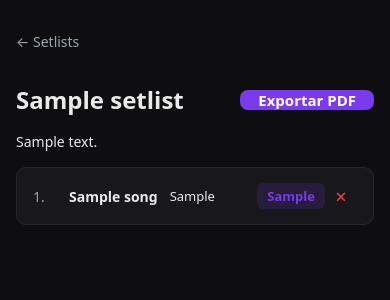
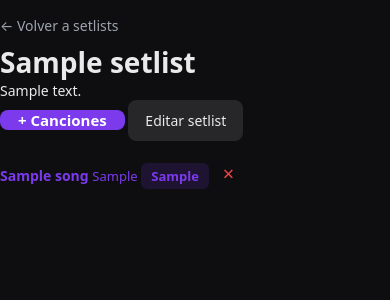
Before and after one commit to Phantasmaa/chordbook, a Flask app: page /setlist/1 in a window 390 px wide. Shown: the part 60-360 px from the top of the page. Run offline with Flask 3, Linux system fonts and the light colour scheme; tables that the repository leaves empty hold one stand-in row (values such as "Sample post").

Commit message:
feat(setlist): add '+ Canciones' modal to add/remove songs from setlist page
- Add POST /api/setlists/<id>/songs endpoint with {add, remove} diff
- Modal with search input that filters all songs in real time
- Checkboxes pre-checked for songs already in setlist
- Click on row toggles checkbox (large tappable target for mobile)
- Save computes diff vs original and only sends changes (add/remove)
- setlist_view now passes all_songs to template + embeds songs in
  setlist dict for compatibility with template's setlist.songs iteration
- Fix url_for endpoint name song_preview (was preview_song)

Verified end-to-end:
- Add 109 + 89 already in setlist
- Add 105 (Santo Luna) -> DB position 3
- Remove 105 -> DB back to {109, 89}
- Search 'ten' filters to only Ten Piedad
- Add 101, remove 89 -> DB has {109, 101}

```diff
--- a/app/main.py
+++ b/app/main.py
@@ -240,11 +240,65 @@
         WHERE ss.setlist_id = ?
         ORDER BY ss.position
     """, (setlist_id,)).fetchall()
+    all_songs_rows = db.execute(
+        "SELECT id, title, artist FROM songs ORDER BY title COLLATE NOCASE"
+    ).fetchall()
+    all_songs = [dict(r) for r in all_songs_rows]
     db.close()
-    return render_template("setlist.html", setlist=dict(sl), songs=[dict(r) for r in songs])
+    setlist_dict = dict(sl)
+    setlist_dict["songs"] = [dict(r) for r in songs]
+    return render_template(
+        "setlist.html",
+        setlist=setlist_dict,
+        songs=[dict(r) for r in songs],
+        all_songs=all_songs,
+    )
 
 
 # ---------- Routes: API ----------
+
+@app.route("/api/setlists/<int:setlist_id>/songs", methods=["POST"])
+def api_setlist_modify_songs(setlist_id):
+    data = request.get_json() or {}
+    add_ids = data.get("add") or []
+    remove_ids = data.get("remove") or []
+    if not isinstance(add_ids, list) or not isinstance(remove_ids, list):
+        return jsonify({"error": "add/remove must be arrays"}), 400
+    db = get_db()
+    if not db.execute("SELECT id FROM setlists WHERE id = ?", (setlist_id,)).fetchone():
+        db.close()
+        return jsonify({"error": "setlist not found"}), 404
+    next_pos = db.execute(
+        "SELECT COALESCE(MAX(position), 0) AS p FROM setlist_songs WHERE setlist_id = ?",
+        (setlist_id,),
+    ).fetchone()["p"]
+    for song_id in add_ids:
+        try:
+            song_id = int(song_id)
+        except (TypeError, ValueError):
+            continue
+        if not db.execute("SELECT id FROM songs WHERE id = ?", (song_id,)).fetchone():
+            db.close()
+            return jsonify({"error": f"song {song_id} not found"}), 404
+        next_pos += 1
+        db.execute(
+            """INSERT OR IGNORE INTO setlist_songs (setlist_id, song_id, position)
+               VALUES (?, ?, ?)""",
+            (setlist_id, song_id, next_pos),
+        )
+    for song_id in remove_ids:
+        try:
+            song_id = int(song_id)
+        except (TypeError, ValueError):
+            continue
+        db.execute(
+            "DELETE FROM setlist_songs WHERE setlist_id = ? AND song_id = ?",
+            (setlist_id, song_id),
+        )
+    db.commit()
+    db.close()
+    return jsonify({"ok": True})
+
 
 @app.route("/api/import/lacuerda", methods=["POST"])
 def import_lacuerda():
--- a/templates/setlist.html
+++ b/templates/setlist.html
@@ -1,23 +1,25 @@
 {% extends "base.html" %}
-{% block title %}{{ setlist.name }} — Setlist{% endblock %}
+{% block title %}{{ setlist.name }} — Chordbook{% endblock %}
 {% block content %}
-<div class="container">
-  <a href="{{ url_for('setlists_index') }}" class="back-link">← Setlists</a>
-  <div class="page-header">
+<div class="setlist-page">
+  <a href="{{ url_for('index') }}" class="back-link">← Volver a setlists</a>
+
+  <div class="setlist-header">
     <h1>{{ setlist.name }}</h1>
-    <a href="{{ url_for('export_setlist_pdf', setlist_id=setlist.id) }}" class="btn-primary" target="_blank">
-      Exportar PDF
-    </a>
+    {% if setlist.description %}<p class="dim">{{ setlist.description }}</p>{% endif %}
   </div>
-  {% if setlist.description %}<p class="dim">{{ setlist.description }}</p>{% endif %}
+
+  <div class="setlist-actions">
+    <button class="btn btn-primary" onclick="toggleAddSongModal()">+ Canciones</button>
+    <button class="btn btn-secondary" onclick="openEditSetlist()">Editar setlist</button>
+  </div>
 
   <div class="setlist-songs">
-    {% if songs %}
+    {% if setlist.songs %}
       <ol class="song-list">
-        {% for s in songs %}
-        <li class="song-list-item">
-          <a href="{{ url_for('song_editor', song_id=s.id) }}" class="song-list-link">
-            <span class="song-num">{{ loop.index }}.</span>
+        {% for s in setlist.songs %}
+        <li class="setlist-song-item" data-song-id="{{ s.id }}">
+          <a class="song-card" href="{{ url_for("song_preview", song_id=s.id) }}">
             <span class="song-title">{{ s.title }}</span>
             <span class="song-artist dim">{{ s.artist }}</span>
             <span class="song-key">{{ s.transposed_key or s.key }}</span>
@@ -32,9 +34,131 @@
     {% else %}
       <div class="empty-state">
         <p class="dim">Setlist vacío.</p>
-        <p class="dim small">Agregá canciones desde la vista de cada canción.</p>
+        <p class="dim small">Agregá canciones con el botón de arriba.</p>
       </div>
     {% endif %}
   </div>
 </div>
+
+<!-- Add songs modal -->
+<div id="addSongModal" class="modal-overlay" style="display:none;" onclick="if(event.target===this) closeAddSongModal()">
+  <div class="modal" style="background:var(--bg-2); border:2px solid var(--accent-orange);">
+    <div class="modal-header">
+      <h2>Agregar Canciones</h2>
+      <button class="modal-close" onclick="closeAddSongModal()">✕</button>
+    </div>
+    <div class="modal-body">
+      <input type="text" id="songSearchInput" class="text-input" placeholder="Buscar cancion..." style="width:100%; padding:12px; margin-bottom:16px;" oninput="filterSongResults()" />
+      <div id="songSearchResults" style="max-height:400px; overflow-y:auto;">
+        {% for s in all_songs %}
+        <div class="song-option" data-song-id="{{ s.id }}" data-search="{{ s.title|lower }}">
+          <span class="song-option-title">{{ s.title }}</span>
+          <span class="song-option-artist">{{ s.artist }}</span>
+          <input type="checkbox" class="song-checkbox" value="{{ s.id }}" onclick="event.stopPropagation()" />
+        </div>
+        {% endfor %}
+      </div>
+    </div>
+    <div class="modal-footer">
+      <button class="btn btn-secondary" onclick="closeAddSongModal()">Cancelar</button>
+      <button class="btn btn-primary" onclick="saveAddedSongs()">Guardar</button>
+    </div>
+  </div>
+</div>
+
+<style>
+.song-option {
+  display: flex;
+  align-items: center;
+  padding: 12px;
+  border: 1px solid var(--bg-3);
+  border-radius: 4px;
+  margin-bottom: 8px;
+  cursor: pointer;
+  background: var(--bg-1);
+  transition: background 0.15s;
+}
+.song-option:hover { background: var(--bg-3); }
+.song-option-title { flex: 1; font-weight: 500; color: var(--text-1); }
+.song-option-artist { color: var(--text-2); font-size: 0.85em; margin-right: 12px; }
+.song-option input[type="checkbox"] { transform: scale(1.3); cursor: pointer; }
+</style>
+
+<script>
+const SETLIST_ID = {{ setlist.id }};
+let _originalSetlistSongs = [];
+
+function toggleAddSongModal() {
+  const modal = document.getElementById('addSongModal');
+  if (modal.style.display === 'none' || !modal.style.display) {
+    openAddSongModal();
+  } else {
+    closeAddSongModal();
+  }
+}
+
+function openAddSongModal() {
+  _originalSetlistSongs = Array.from(document.querySelectorAll('.setlist-song-item')).map(el => el.dataset.songId);
+  document.querySelectorAll('.song-checkbox').forEach(cb => {
+    cb.checked = _originalSetlistSongs.includes(cb.value);
+  });
+  document.getElementById('songSearchInput').value = '';
+  filterSongResults();
+  document.getElementById('addSongModal').style.display = 'flex';
+}
+
+function closeAddSongModal() {
+  document.getElementById('addSongModal').style.display = 'none';
+}
+
+function filterSongResults() {
+  const q = document.getElementById('songSearchInput').value.toLowerCase();
+  document.querySelectorAll('.song-option').forEach(opt => {
+    const title = opt.dataset.search || '';
+    opt.style.display = title.includes(q) ? 'flex' : 'none';
+  });
+}
+
+async function saveAddedSongs() {
+  const checked = Array.from(document.querySelectorAll('.song-checkbox:checked')).map(cb => cb.value);
+  const original = _originalSetlistSongs;
+  const toAdd = checked.filter(id => !original.includes(id));
+  const toRemove = original.filter(id => !checked.includes(id));
+  if (toAdd.length === 0 && toRemove.length === 0) {
+    closeAddSongModal();
+    return;
+  }
+  try {
+    const resp = await fetch(`/api/setlists/${SETLIST_ID}/songs`, {
+      method: 'POST',
+      headers: {'Content-Type': 'application/json', 'X-Requested-With': 'XMLHttpRequest'},
+      body: JSON.stringify({add: toAdd, remove: toRemove})
+    });
+    if (!resp.ok) {
+      const err = await resp.json();
+      throw new Error(err.error || 'HTTP ' + resp.status);
+    }
+    window.location.reload();
+  } catch (err) {
+    alert('Error guardando: ' + err.message);
+  }
+}
+
+// click on row toggles its checkbox
+document.addEventListener('DOMContentLoaded', () => {
+  document.querySelectorAll('.song-option').forEach(opt => {
+    opt.addEventListener('click', (e) => {
+      if (e.target.tagName === 'INPUT') return;
+      const cb = opt.querySelector('.song-checkbox');
+      cb.checked = !cb.checked;
+    });
+  });
+});
+
+// placeholder stub so existing buttons don't break
+function openEditSetlist() {
+  window.location.href = '/setlist/' + SETLIST_ID + '/edit';
+}
+</script>
+
 {% endblock %}
```
